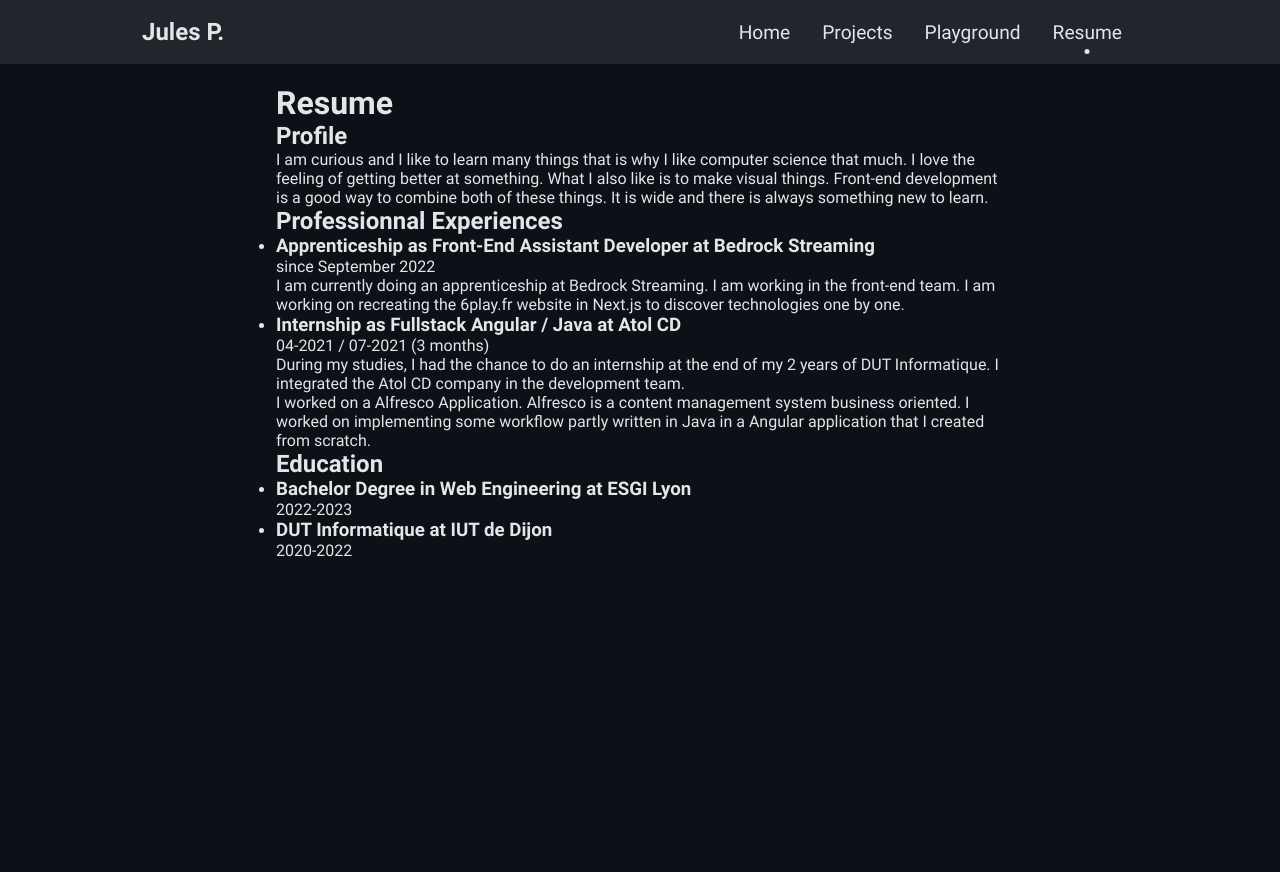
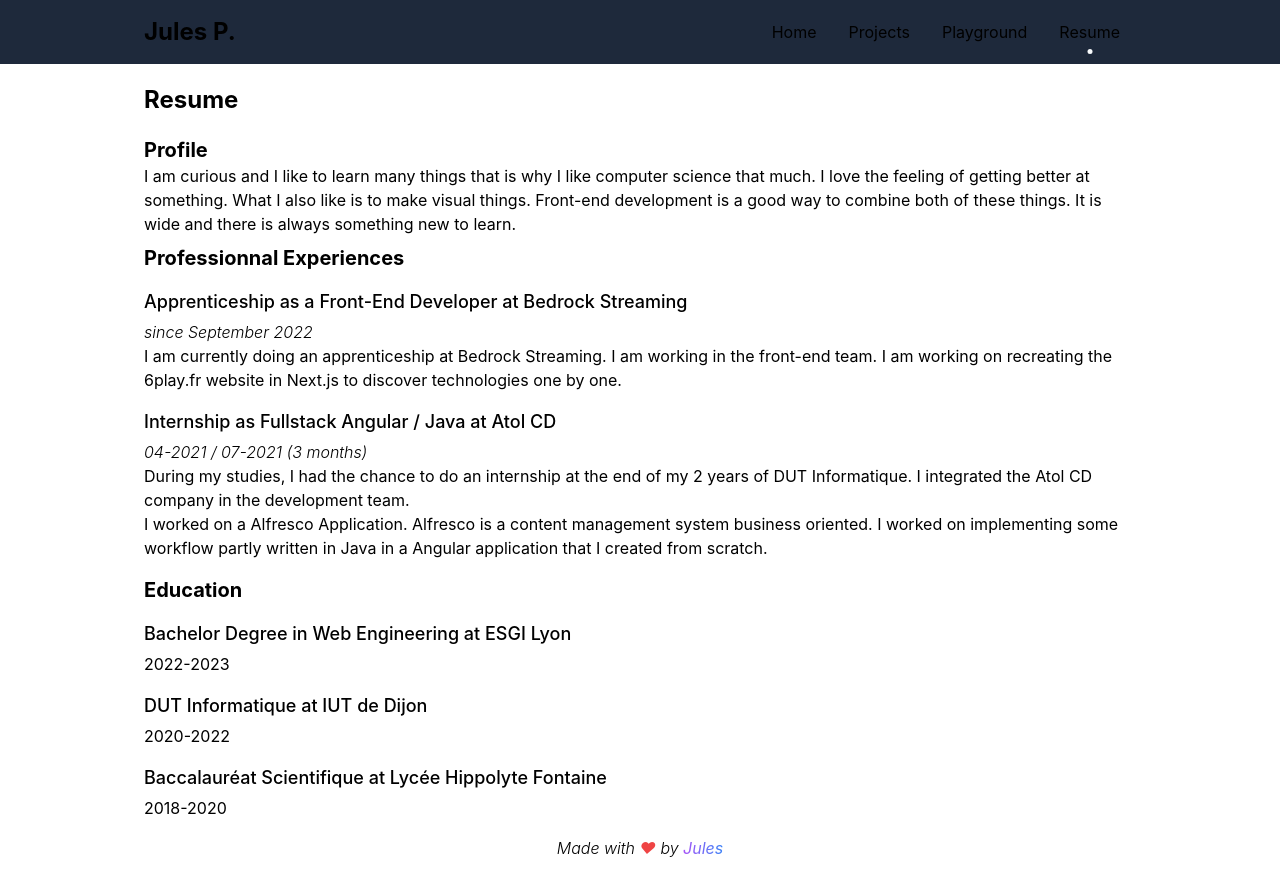
Before and after one commit to jpoissonnet/portfolio, a Next.js app: page /resume in a window 1280 px wide. Before the commit the page ends 800 px from the top, so only its background shows below. Built offline with nearby package versions, Linux system fonts and the light colour scheme.

Commit message:
resume page

```diff
--- /dev/null
+++ b/app/resume/page.tsx
@@ -0,0 +1,79 @@
+import React from "react";
+
+const Resume = () => {
+  return (
+    <>
+      <h1 className={"text-2xl font-bold my-5"}>Resume</h1>
+      <section className={"my-2"}>
+        <h2 className={"text-xl font-bold"}>Profile</h2>
+        <p>
+          I am curious and I like to learn many things that is why I like
+          computer science that much. I love the feeling of getting better at
+          something. What I also like is to make visual things. Front-end
+          development is a good way to combine both of these things. It is wide
+          and there is always something new to learn.
+        </p>
+      </section>
+      <section className={"my-2"}>
+        <h2 className={"text-xl font-bold"}>Professionnal Experiences</h2>
+        <ul>
+          <li className={"my-4"}>
+            <h3 className={"text-lg font-medium my-1"}>
+              Apprenticeship as a Front-End Developer at Bedrock Streaming
+            </h3>
+            <span className={"italic font-light"}>since September 2022</span>
+            <p>
+              I am currently doing an apprenticeship at Bedrock Streaming. I am
+              working in the front-end team. I am working on recreating the
+              6play.fr website in Next.js to discover technologies one by one.
+            </p>
+          </li>
+          <li className={"my-4"}>
+            <h3 className={"text-lg font-medium my-1"}>
+              Internship as Fullstack Angular / Java at Atol CD
+            </h3>
+            <span className={"italic font-light"}>
+              04-2021 / 07-2021 (3 months)
+            </span>
+            <p>
+              During my studies, I had the chance to do an internship at the end
+              of my 2 years of DUT Informatique. I integrated the Atol CD
+              company in the development team.
+            </p>
+            <p>
+              I worked on a Alfresco Application. Alfresco is a content
+              management system business oriented. I worked on implementing some
+              workflow partly written in Java in a Angular application that I
+              created from scratch.
+            </p>
+          </li>
+        </ul>
+      </section>
+      <section className={"my-2"}>
+        <h2 className={"text-xl font-bold"}>Education</h2>
+        <ul>
+          <li className={"my-4"}>
+            <h3 className={"text-lg font-medium my-1"}>
+              Bachelor Degree in Web Engineering at ESGI Lyon
+            </h3>
+            <span>2022-2023</span>
+          </li>
+          <li className={"my-4"}>
+            <h3 className={"text-lg font-medium my-1"}>
+              DUT Informatique at IUT de Dijon
+            </h3>
+            <span>2020-2022</span>
+          </li>
+          <li className={"my-4"}>
+            <h3 className={"text-lg font-medium my-1"}>
+              Baccalauréat Scientifique at Lycée Hippolyte Fontaine
+            </h3>
+            <span>2018-2020</span>
+          </li>
+        </ul>
+      </section>
+    </>
+  );
+};
+
+export default Resume;
```
